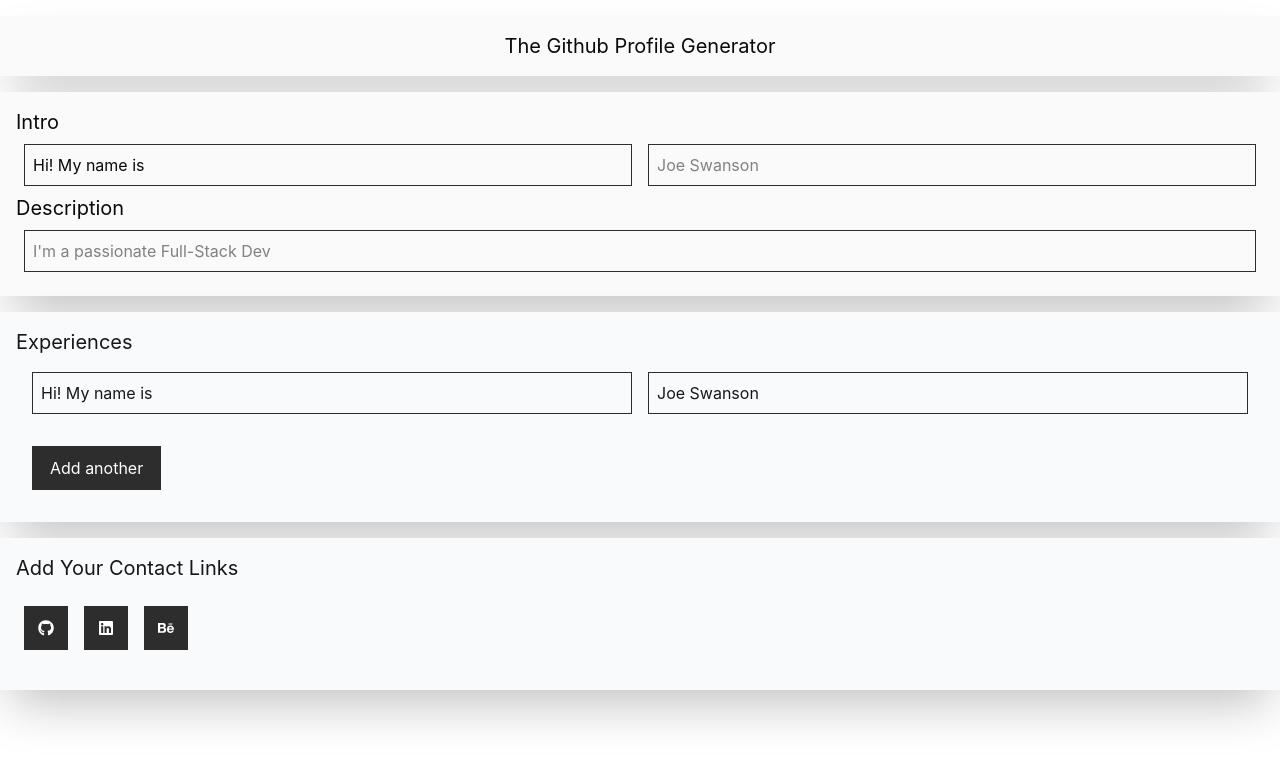
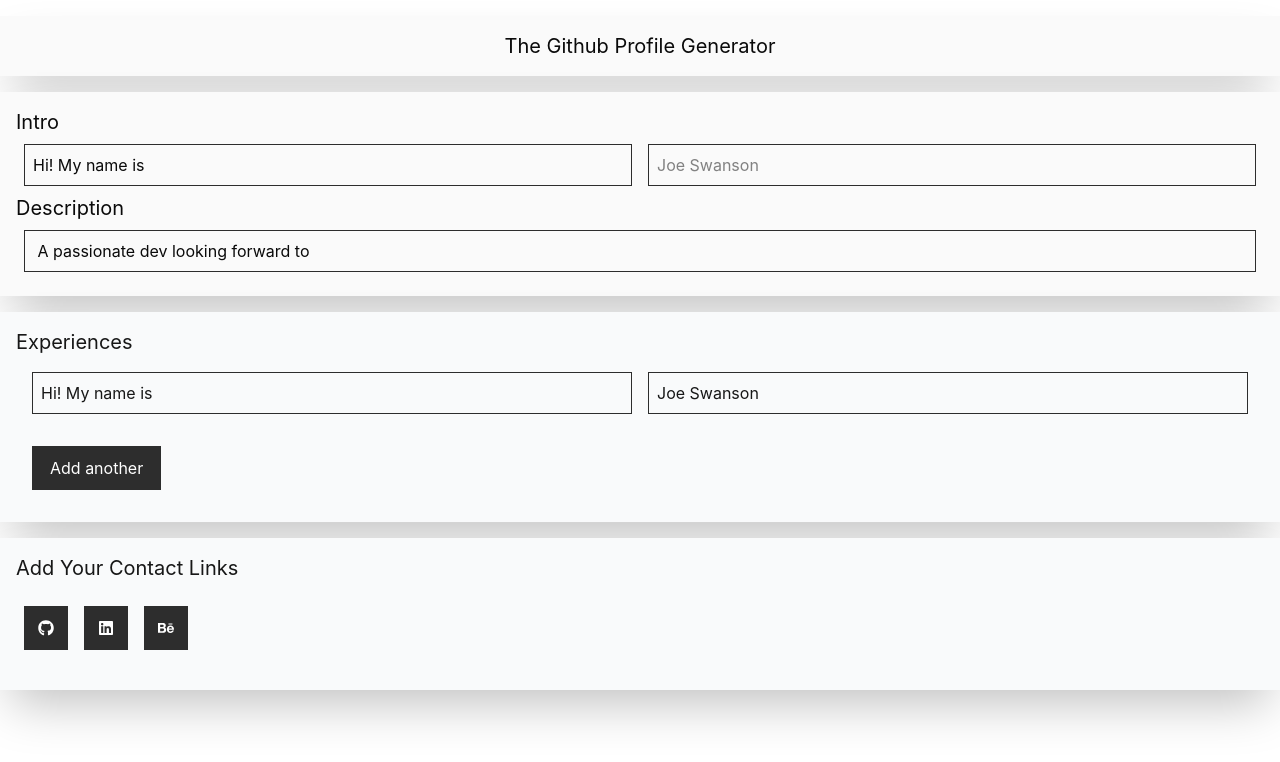
Before and after one commit to ilievskey/github-profile-gen, a React (Vite) app: page / in a window 1280 px wide. Shown: the top 762 px of the page. Built offline with nearby package versions, Linux system fonts and the light colour scheme.

Commit message:
added functionality for Intro.tsx

```diff
--- a/src/components/Experiences.tsx
+++ b/src/components/Experiences.tsx
@@ -8,7 +8,7 @@ type Field = {
 const Experiences = () => {
 
     const [fields, setFields] = useState([
-        {text1: "Hi! My name is", text2: "Joe Swanson"},
+        {text1: "Hi! My name is", text2: "Joe Swanson"}
     ]);
 
     const handleChange = (index: number, fieldKey: keyof Field, event: React.ChangeEvent<HTMLInputElement>) => {
--- a/src/components/Intro.tsx
+++ b/src/components/Intro.tsx
@@ -1,19 +1,53 @@
+import React, {useState} from "react";
+
+type Field = {
+    intro: string;
+    name: string;
+    desc: string;
+};
+
 const Intro = () => {
+    const [fields, setFields] = useState([
+        {intro: "Hi! My name is", name: "", desc: " A passionate dev looking forward to "}
+    ]);
+
+    const handleChange = (index: number, fieldKey: keyof Field, event: React.ChangeEvent<HTMLInputElement>) => {
+        const updatedFields = [...fields];
+        updatedFields[index][fieldKey] = event.target.value;
+        setFields(updatedFields);
+    }
+
     return (
         <div className="p-4 my-4 bg-zinc-50 shadow-2xl text-neutral-950">
+            {fields.map((field, index) => (
+                <div>
                     <div>
                         <h1 className="text-xl">Intro</h1>
                         <div className="flex">
-                    <input type="text" value="Hi! My name is"/>
-                    <input type="text" placeholder="Joe Swanson"/>
+                            <input
+                                type="text"
+                                value={field.intro}
+                                onChange={event => handleChange(index, "intro", event)}
+                            />
+                            <input
+                                type="text"
+                                placeholder="Joe Swanson"
+                                onChange={event => handleChange(index, "name", event)}
+                            />
                         </div>
                     </div>
                     <div>
                         <h1 className="text-xl">Description</h1>
                         <div className="flex">
-                    <input type="text" placeholder="I'm a passionate Full-Stack Dev"/>
+                            <input
+                                type="text"
+                                value={field.desc}
+                                onChange={event => handleChange(index, "desc", event)}
+                            />
                         </div>
                     </div>
+                </div>
+            ))}
         </div>
     );
 };
```
Lines whose indentation alone changed are shown as unchanged.
